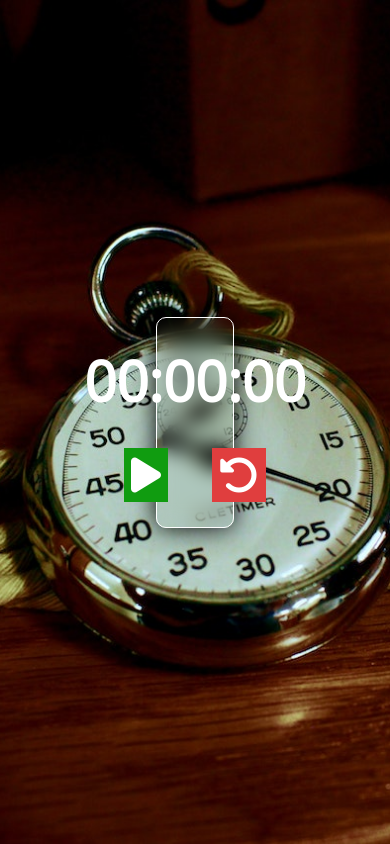
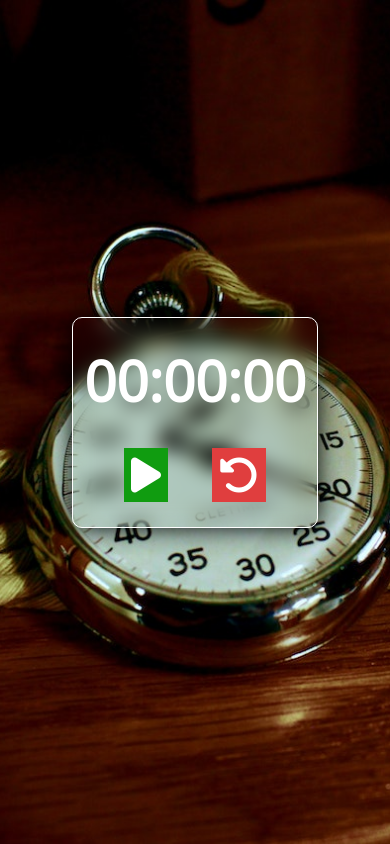
Before and after one commit to iamsurajthakur/project4, a plain HTML site: page index.html in a window 390 px wide. Drawn offline with nearby package versions, Linux system fonts and the light colour scheme.

Commit message:
Update index.css

```diff
--- a/index.css
+++ b/index.css
@@ -60,3 +60,13 @@ button{
 .fa-rotate-left{
     color: white;
 }
+@media screen and (min-width: 350px){
+    .container{
+        width: 30%;
+    }
+}
+@media screen and (max-width: 1020px){
+    .container{
+        width: 63%;
+    }
+}
```
